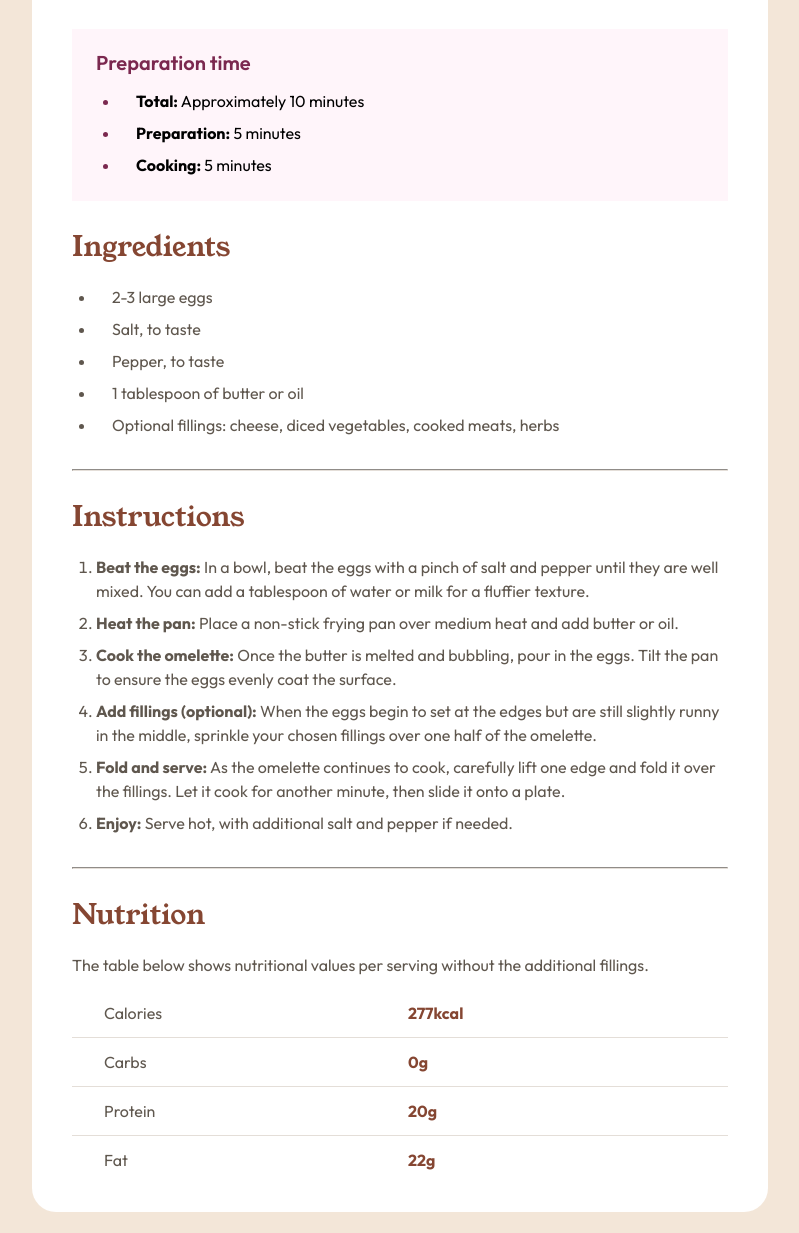
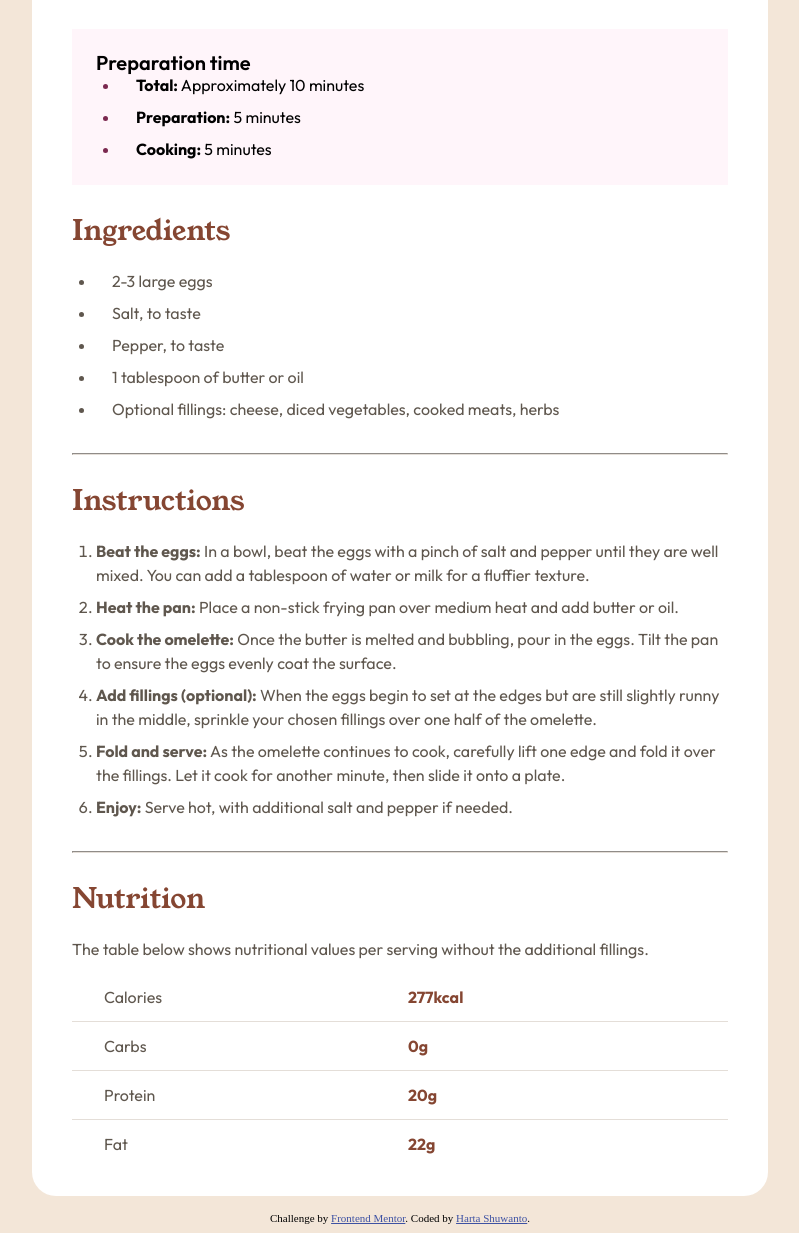
Before and after one commit to hartashu/recipe-page, a plain HTML site: page index.html in a window 1280 px wide. Shown: the part 627-1860 px from the top of the page, without its empty margins (240-1039 px from the left). Drawn offline with Linux system fonts and the light colour scheme.

Commit message:
Update h3 elements and footer

```diff
--- a/index.html
+++ b/index.html
@@ -26,7 +26,7 @@
         </div>
 
         <div class="preparation-container">
-          <h3 class="text-preset-3">Preparation time</h3>
+          <h2 class="text-preset-3">Preparation time</h2>
           <ul class="text-preset-4">
             <li><span>Total:</span> Approximately 10 minutes</li>
             <li><span>Preparation:</span> 5 minutes</li>
@@ -106,12 +106,12 @@
     </div>
   </main>
 
-  <!-- <footer>
+  <footer>
     <div class="attribution">
       Challenge by <a href="https://www.frontendmentor.io?ref=challenge" target="_blank">Frontend Mentor</a>.
       Coded by <a href="#">Harta Shuwanto</a>.
     </div>
-  </footer> -->
+  </footer>
 
 </body>
 </html>
--- a/style.css
+++ b/style.css
@@ -241,6 +241,11 @@ body {
   letter-spacing: 0px;
 }
 
+footer {
+  position: relative;
+  top: 1rem;
+}
+
 .attribution {
   font-size: 11px;
   text-align: center;
```
